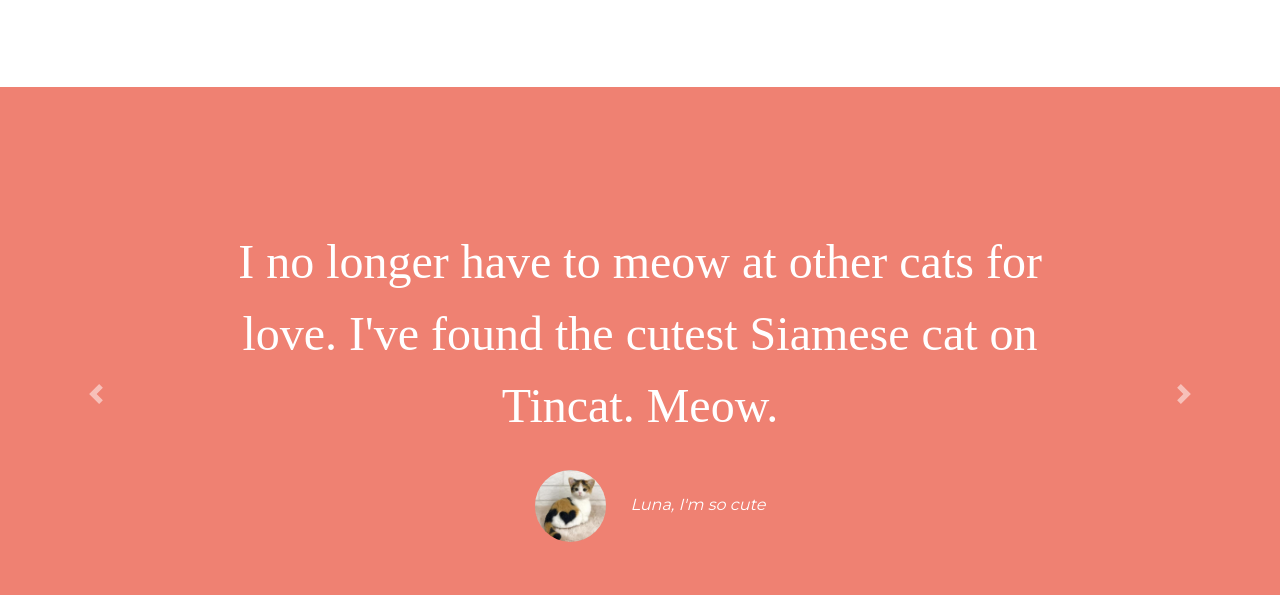
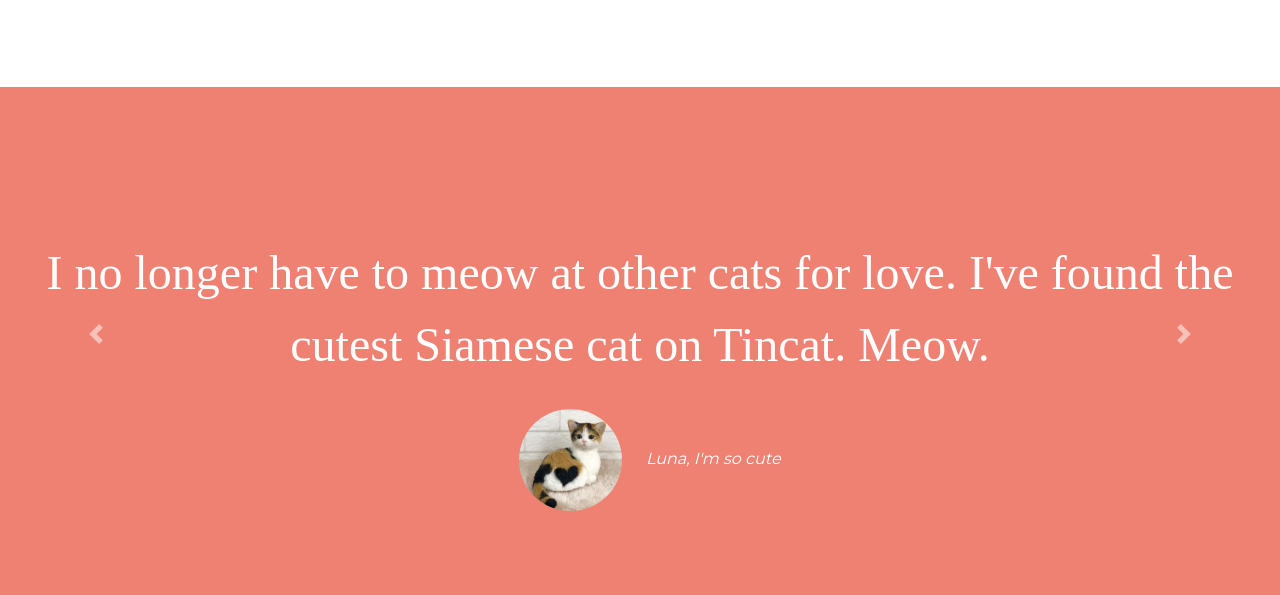
Before and after one commit to st3fz/tincat, a plain HTML site: page index.html in a window 1280 px wide. Shown: the part 978-1573 px from the top of the page. Drawn offline with nearby package versions, Linux system fonts and the light colour scheme.

Commit message:
Add files via upload

```diff
--- a/index.html
+++ b/index.html
@@ -27,18 +27,15 @@
 <body>
 
   <section class="colored-section" id="title">
-
     <div class="container-fluid">
 
       <!-- Nav Bar -->
 
       <nav class="navbar navbar-expand-lg navbar-dark">
-
         <a class="navbar-brand" href=""><i class="icofont-dart icofont-1x"></i>
           <span class="material-icons">
             whatshot
-          </span>Tincat</a>
-
+          </span> Tincat</a>
         <button class="navbar-toggler" type="button" data-toggle="collapse" data-target="#navbarTogglerDemo02">
           <span class="navbar-toggler-icon"></span>
         </button>
@@ -60,13 +57,12 @@
         </div>
       </nav>
 
-
       <!-- Title -->
 
       <div class="row">
 
         <div class="col-lg-6">
-          <h1 class="big-heading">Meet new and interesting cats nearby.</h1>
+          <h1 class="big-heading">Meet new and interesting cats near You.</h1>
           <button type="button" class="btn btn-dark btn-lg download-button"><i class="fab fa-apple"></i> Download</button>
           <button type="button" class="btn btn-outline-light btn-lg download-button"><i class="fab fa-google-play"></i> Download</button>
         </div>
@@ -108,10 +104,10 @@
 
   <!-- Testimonials -->
 
-  <section class="colored-section colored-section-padding-up no-bot-padding" id="testimonials">
+  <section class="colored-section no-bot-padding" id="testimonials">
     <div id="testimonial-carousel" class="carousel slide" data-ride="false">
       <div class="carousel-inner">
-        <div class="carousel-item active container-fluid">
+        <div class="carousel-item active container-fluid colored-section-padding-up">
           <h2 class="testimonial-text">I no longer have to meow at other cats for love. I've found the cutest Siamese cat on Tincat. Meow.</h2>
           <img class="testimonial-image" src="cat-img.jpg" alt="cat-profile">
           <em>Luna, I'm so cute</em>
--- a/styles.css
+++ b/styles.css
@@ -42,12 +42,14 @@
   background-color: #fff;
 }
 
-.colored-section-padding-up {padding:50px 0 0 0;}
+.container-fluid.colored-section-padding-up {padding:150px 0 50px 0;}
 
 .colored-section-padding-down {padding:0 0 50px 0;}
 
 
 /* Navigation Bar */
+
+.material-icons {font-size: 28px !important;}
 
 .navbar {
   padding: 0 0 4.5rem;
@@ -97,6 +99,8 @@
   position: absolute;
   right: 20%;
 }
+
+.first-page {height: 100%;}
 
 /* Features Section */
 
```
